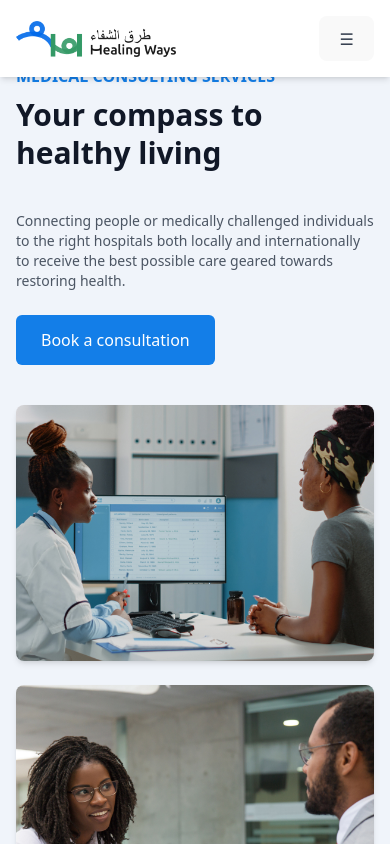
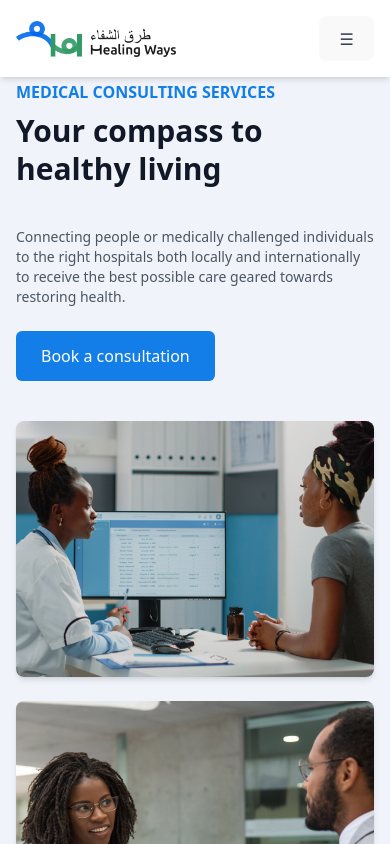
Before and after one commit to Binmuhammad001/healing-ways, a React (Vite) app: page / in a window 390 px wide. Shown: the top 844 px of the page. Built offline with nearby package versions, Linux system fonts and the light colour scheme.

Commit message:
Update hero.jsx

```diff
--- a/src/components/home/hero.jsx
+++ b/src/components/home/hero.jsx
@@ -18,7 +18,7 @@ export default function Hero() {
   };
 
   return (
-    <section className="pt-16 md:pt-24 bg-[#F0F4FA] overflow-x-hidden">
+    <section className="pt-20 md:pt-24 bg-[#F0F4FA] overflow-x-hidden">
       <div className="max-w-7xl mx-auto px-4 sm:px-6">
 
         {/* === Text Section === */}
```
